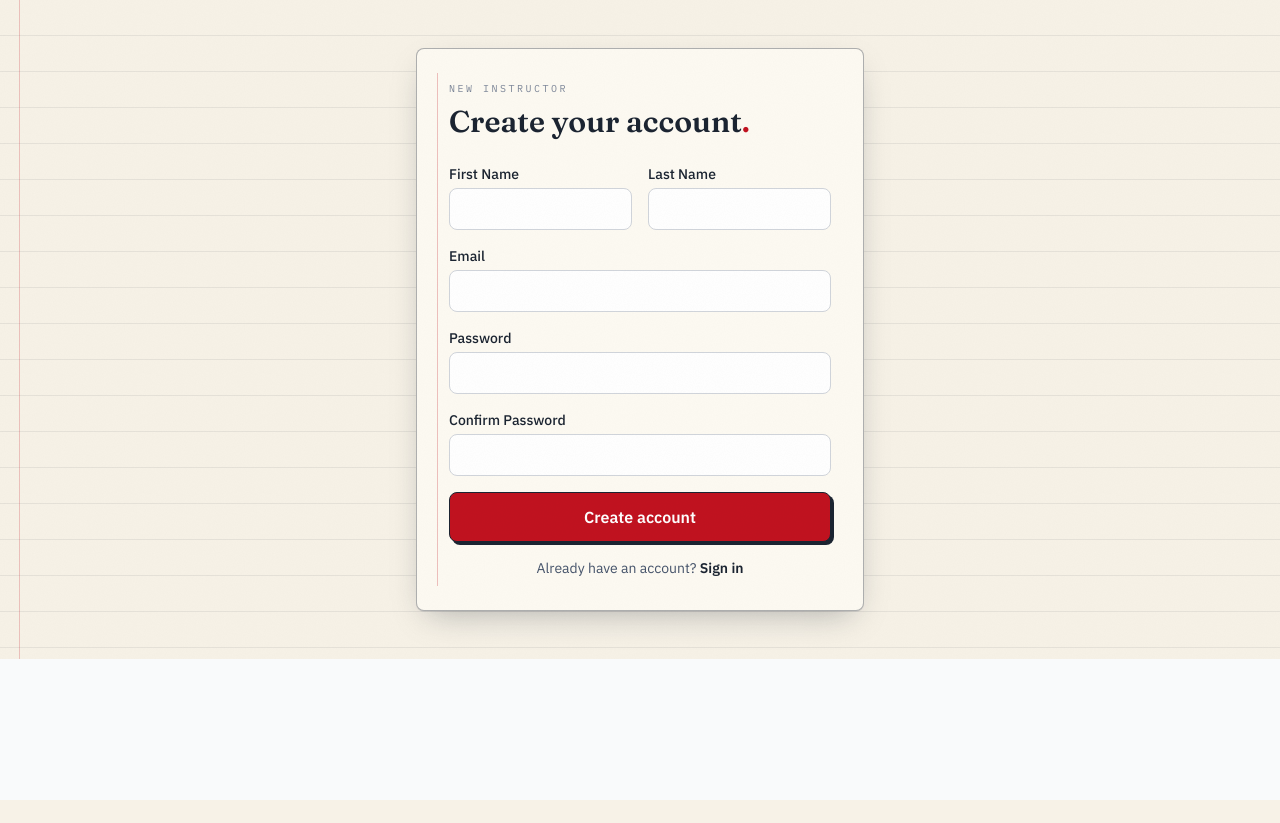
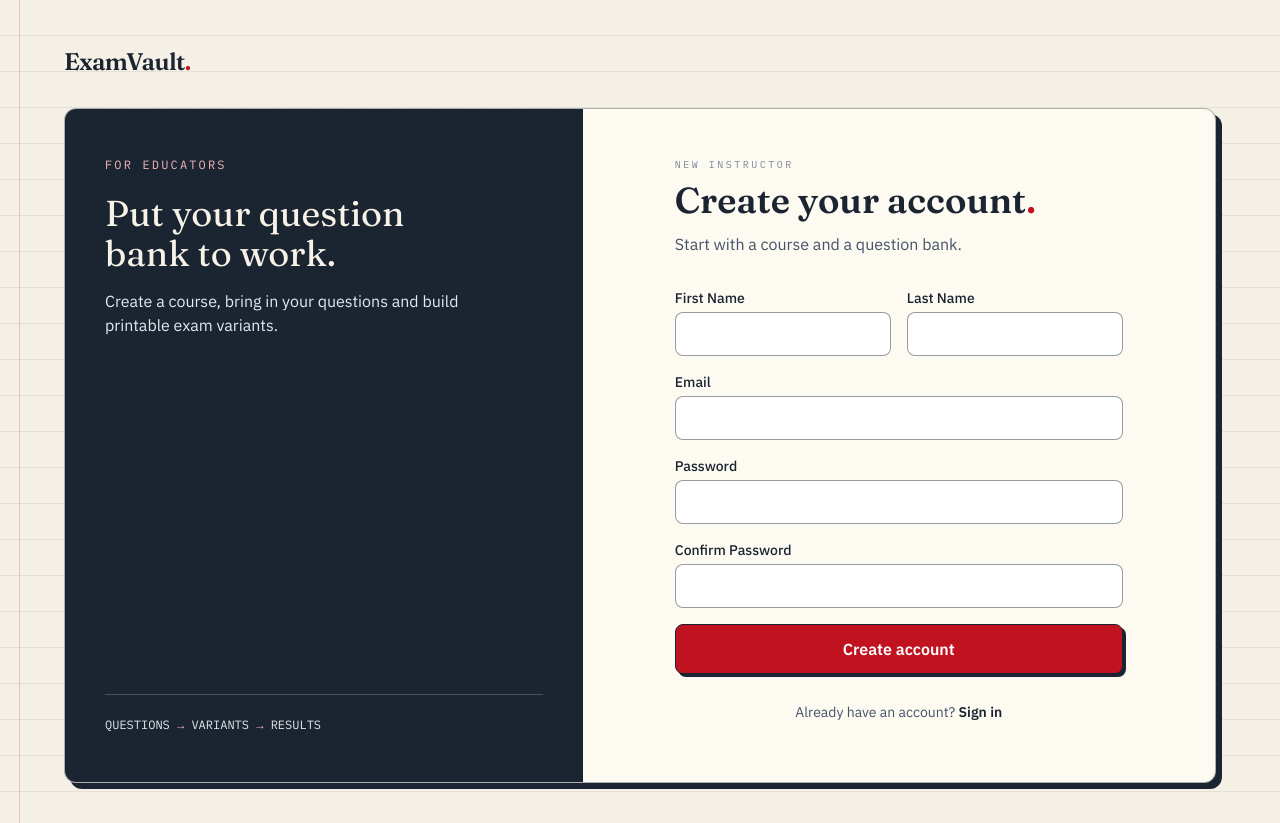
Before and after one commit to RikepilB/ExamVault, a React (Vite) app in the folder app/frontend/: page /signup in a window 1280 px wide. Before the commit the page ends 800 px from the top, so only its background shows below. Built offline with nearby package versions, Linux system fonts and the light colour scheme; no server answers.

Commit message:
Refine ExamVault landing and instructor auth pages

```diff
--- a/app/frontend/src/App.tsx
+++ b/app/frontend/src/App.tsx
@@ -60,7 +60,7 @@ function AppContent() {
   const isAdminRoute = location.pathname.startsWith('/admin-panel');
 
   return (
-    <div className="min-h-screen min-w-[100vw] bg-gray-50">
+    <div className="min-h-screen w-full bg-gray-50">
       {/* show navbar only on non-admin pages */}
       {!isAdminRoute && <Navigation />}
 
--- /dev/null
+++ b/app/frontend/src/components/AuthPageLayout.tsx
@@ -0,0 +1,38 @@
+import type { ReactNode } from 'react';
+import { Link } from 'react-router-dom';
+
+interface AuthPageLayoutProps {
+  mode: 'login' | 'signup';
+  children: ReactNode;
+}
+
+export const AuthPageLayout = ({ mode, children }: AuthPageLayoutProps) => (
+  <main className="min-h-screen paper grain relative text-[var(--ink)] px-4 py-6 sm:px-8 sm:py-10">
+    <div className="relative z-10 mx-auto max-w-6xl">
+      <Link to="/" className="inline-flex min-h-11 items-center font-display text-2xl font-semibold tracking-tight focus-visible:outline-2 focus-visible:outline-offset-4 focus-visible:outline-[var(--marker)]">
+        ExamVault<span className="text-[var(--marker)]">.</span>
+      </Link>
+      <div className="mt-6 grid overflow-hidden rounded-xl border border-[rgba(27,36,49,0.35)] bg-[#fdfaf2] shadow-[6px_6px_0_var(--ink)] lg:min-h-[650px] lg:grid-cols-[0.9fr_1.1fr]">
+        <aside className="hidden bg-[var(--ink)] px-6 py-8 text-[var(--paper)] sm:px-10 sm:py-12 lg:flex lg:flex-col lg:justify-between">
+          <div>
+            <p className="font-mono-plex text-xs uppercase tracking-[0.18em] text-[#f4b6bb]">For educators</p>
+            <h2 className="mt-5 max-w-sm font-display text-3xl leading-tight sm:text-4xl">
+              {mode === 'login' ? 'Your next exam starts where you left off.' : 'Put your question bank to work.'}
+            </h2>
+            <p className="mt-4 max-w-sm text-sm leading-relaxed text-[#e5e9ed] sm:text-base">
+              {mode === 'login'
+                ? 'Return to your courses, question banks and exam variants.'
+                : 'Create a course, bring in your questions and build printable exam variants.'}
+            </p>
+          </div>
+          <div className="mt-8 border-t border-white/20 pt-5 font-mono-plex text-xs leading-relaxed text-[#e5e9ed]">
+            QUESTIONS <span className="text-[#f4b6bb]">→</span> VARIANTS <span className="text-[#f4b6bb]">→</span> RESULTS
+          </div>
+        </aside>
+        <div className="px-6 py-8 sm:px-10 sm:py-12 lg:flex lg:items-center lg:justify-center lg:px-14">
+          <div className="w-full max-w-md">{children}</div>
+        </div>
+      </div>
+    </div>
+  </main>
+);
--- a/app/frontend/src/pages/Signup.tsx
+++ b/app/frontend/src/pages/Signup.tsx
@@ -1,6 +1,7 @@
 import { useState } from 'react';
 import { Link } from 'react-router-dom';
 import { registerInstructor } from '../api/auth';
+import { AuthPageLayout } from '../components/AuthPageLayout';
 
 // Validator functions
 const validateEmail = (email: string) =>
@@ -167,21 +168,17 @@ export const Signup = () => {
   };
 
   return (
-    <div className="fixed inset-0 paper grain relative flex items-center justify-center p-4 overflow-y-auto text-[var(--ink)]">
-      <div className="w-full max-w-md sheet rounded-lg p-8 relative my-8">
-        <span
-          className="absolute left-5 top-6 bottom-6 w-px bg-[rgba(193,18,31,0.25)]"
-          aria-hidden="true"
-        />
+    <AuthPageLayout mode="signup">
         <p className="font-mono-plex text-[10px] uppercase tracking-[0.25em] text-[var(--ink-faint)] mb-2">
           New instructor
         </p>
-        <h1 className="font-display text-3xl font-semibold mb-6">
+        <h1 className="font-display text-4xl font-semibold mb-3">
           Create your account<span className="text-[var(--marker)]">.</span>
         </h1>
+        <p className="text-[var(--ink-soft)] mb-8">Start with a course and a question bank.</p>
 
         <form onSubmit={handleSubmit} className="space-y-4">
-          <div className="grid grid-cols-2 gap-4">
+          <div className="grid grid-cols-1 sm:grid-cols-2 gap-4">
             {['firstname', 'lastname'].map((field) => (
               <div key={field}>
                 <label
@@ -193,15 +190,18 @@ export const Signup = () => {
                 <input
                   type="text"
                   id={field}
+                  autoComplete={field === 'firstname' ? 'given-name' : 'family-name'}
                   value={data[field as keyof ExtendedUserModel]}
                   onChange={handleChange}
-                  className={`w-full px-3 py-2 border rounded bg-white dark:bg-gray-900 text-black dark:text-white ${
-                    fieldErrors[field] ? 'border-red-500' : 'border-gray-300'
+                  aria-invalid={Boolean(fieldErrors[field])}
+                  aria-describedby={fieldErrors[field] ? `${field}-error` : undefined}
+                  className={`w-full min-h-11 px-3 py-2 border rounded bg-white text-[var(--ink)] focus:outline-none focus:ring-2 focus:ring-[var(--marker)] ${
+                    fieldErrors[field] ? 'border-[var(--marker)]' : 'border-[rgba(27,36,49,0.45)]'
                   }`}
                   required
                 />
                 {fieldErrors[field] && (
-                  <p className="text-red-500 text-sm">{fieldErrors[field]}</p>
+                  <p id={`${field}-error`} className="mt-1 text-[var(--marker)] text-sm">{fieldErrors[field]}</p>
                 )}
               </div>
             ))}
@@ -214,16 +214,17 @@ export const Signup = () => {
             <input
               type="email"
               id="email"
+              autoComplete="email"
               value={data.email}
               onChange={handleChange}
-              className={`w-full px-3 py-2 border rounded bg-white dark:bg-gray-900 text-black dark:text-white ${
-                fieldErrors.email ? 'border-red-500' : 'border-gray-300'
+              aria-invalid={Boolean(fieldErrors.email)}
+              aria-describedby={fieldErrors.email ? 'email-error' : undefined}
+              className={`w-full min-h-11 px-3 py-2 border rounded bg-white text-[var(--ink)] focus:outline-none focus:ring-2 focus:ring-[var(--marker)] ${
+                fieldErrors.email ? 'border-[var(--marker)]' : 'border-[rgba(27,36,49,0.45)]'
               }`}
               required
             />
-            {fieldErrors.email && (
-              <p className="text-red-500 text-sm">{fieldErrors.email}</p>
-            )}
+              {fieldErrors.email && <p id="email-error" className="mt-1 text-[var(--marker)] text-sm">{fieldErrors.email}</p>}
           </div>
 
           <div>
@@ -236,15 +237,18 @@ export const Signup = () => {
             <input
               type="password"
               id="password"
+              autoComplete="new-password"
               value={data.password}
               onChange={handleChange}
-              className={`w-full px-3 py-2 border rounded bg-white dark:bg-gray-900 text-black dark:text-white ${
-                fieldErrors.password ? 'border-red-500' : 'border-gray-300'
+              aria-invalid={Boolean(fieldErrors.password)}
+              aria-describedby={fieldErrors.password ? 'password-error' : undefined}
+              className={`w-full min-h-11 px-3 py-2 border rounded bg-white text-[var(--ink)] focus:outline-none focus:ring-2 focus:ring-[var(--marker)] ${
+                fieldErrors.password ? 'border-[var(--marker)]' : 'border-[rgba(27,36,49,0.45)]'
               }`}
               required
             />
             {fieldErrors.password && (
-              <p className="text-red-500 text-sm whitespace-pre-line mt-1">
+              <p id="password-error" className="text-[var(--marker)] text-sm whitespace-pre-line mt-1">
                 {fieldErrors.password}
               </p>
             )}
@@ -312,29 +316,32 @@ export const Signup = () => {
             <input
               type="password"
               id="confirmPassword"
+              autoComplete="new-password"
               value={data.confirmPassword}
               onChange={handleChange}
-              className={`w-full px-3 py-2 border rounded bg-white dark:bg-gray-900 text-black dark:text-white ${
+              aria-invalid={Boolean(fieldErrors.confirmPassword)}
+              aria-describedby={fieldErrors.confirmPassword ? 'confirmPassword-error' : undefined}
+              className={`w-full min-h-11 px-3 py-2 border rounded bg-white text-[var(--ink)] focus:outline-none focus:ring-2 focus:ring-[var(--marker)] ${
                 fieldErrors.confirmPassword
-                  ? 'border-red-500'
-                  : 'border-gray-300'
+                  ? 'border-[var(--marker)]'
+                  : 'border-[rgba(27,36,49,0.45)]'
               }`}
               required
             />
             {fieldErrors.confirmPassword && (
-              <p className="text-red-500 text-sm">
+              <p id="confirmPassword-error" className="mt-1 text-[var(--marker)] text-sm">
                 {fieldErrors.confirmPassword}
               </p>
             )}
           </div>
 
           {error && (
-            <div className="text-[var(--marker)] text-sm border-l-2 border-[var(--marker)] pl-3">
+            <div role="alert" className="text-[var(--marker)] text-sm border-l-2 border-[var(--marker)] pl-3">
               {error}
             </div>
           )}
           {success && (
-            <div className="text-[var(--correct)] text-sm border-l-2 border-[var(--correct)] pl-3">
+            <div role="status" className="text-[var(--correct)] text-sm border-l-2 border-[var(--correct)] pl-3">
               {success}
             </div>
           )}
@@ -342,7 +349,7 @@ export const Signup = () => {
           <button
             type="submit"
             disabled={loading}
-            className="btn-marker w-full justify-center disabled:opacity-50 disabled:cursor-not-allowed"
+            className="btn-marker w-full min-h-12 justify-center focus-visible:outline-2 focus-visible:outline-offset-4 focus-visible:outline-[var(--marker)] disabled:opacity-50 disabled:cursor-not-allowed"
           >
             {loading ? 'Registering…' : 'Create account'}
           </button>
@@ -350,11 +357,10 @@ export const Signup = () => {
 
         <div className="mt-4 text-sm text-center text-[var(--ink-soft)]">
           Already have an account?{' '}
-          <Link to="/login" className="link-underline font-semibold">
+          <Link to="/login" className="inline-flex min-h-11 items-center link-underline font-semibold focus-visible:outline-2 focus-visible:outline-offset-2 focus-visible:outline-[var(--marker)]">
             Sign in
           </Link>
         </div>
-      </div>
-    </div>
+    </AuthPageLayout>
   );
 };
```
Also changed, not shown: app/frontend/src/pages/Home.tsx (+34 -17 lines), app/frontend/src/pages/Login.tsx (+19 -20 lines), app/frontend/public/images/exam-wizard-review.png (added), app/frontend/public/images/exam-wizard-start.png (added), 1 other file (tests, documents, lock files or other folders).
